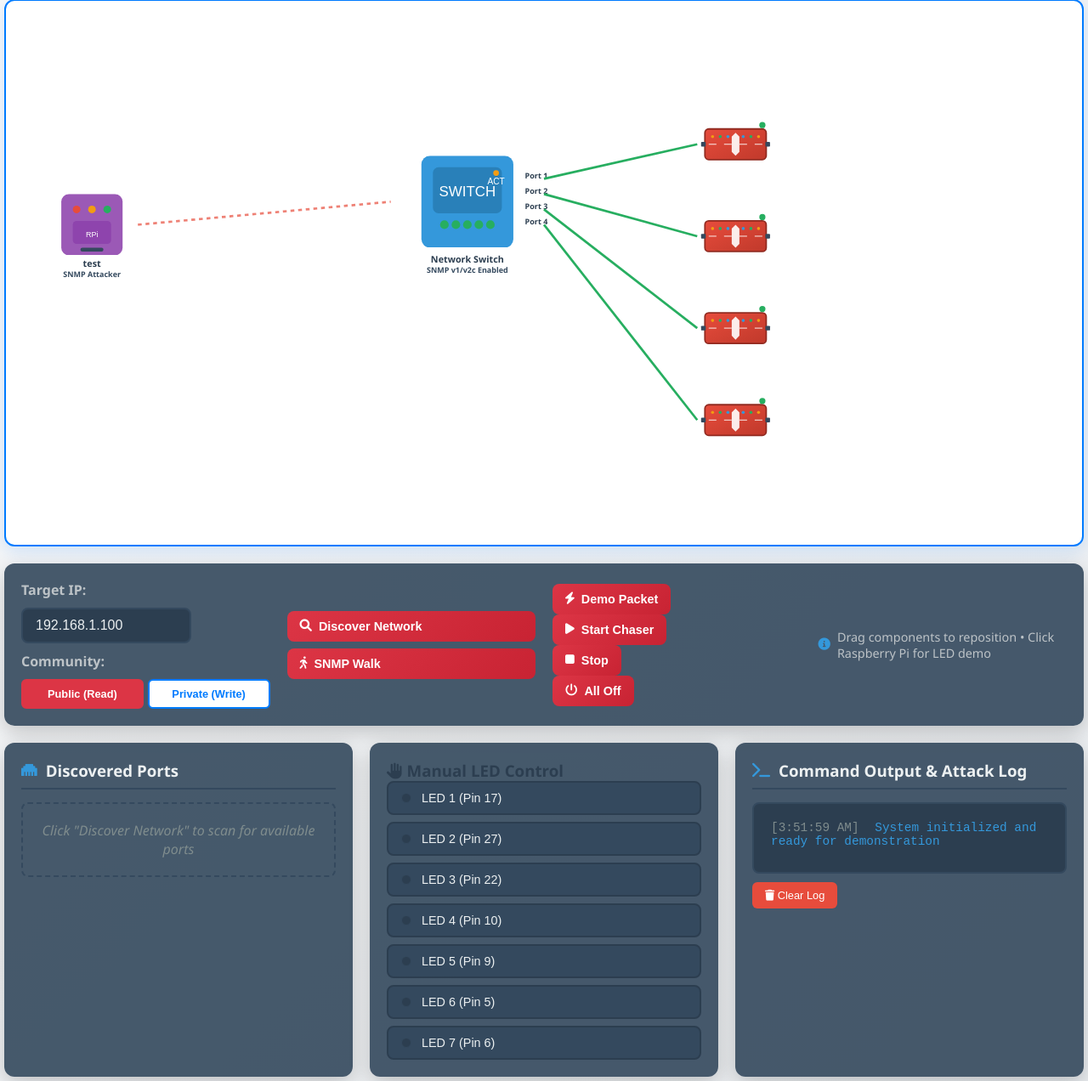
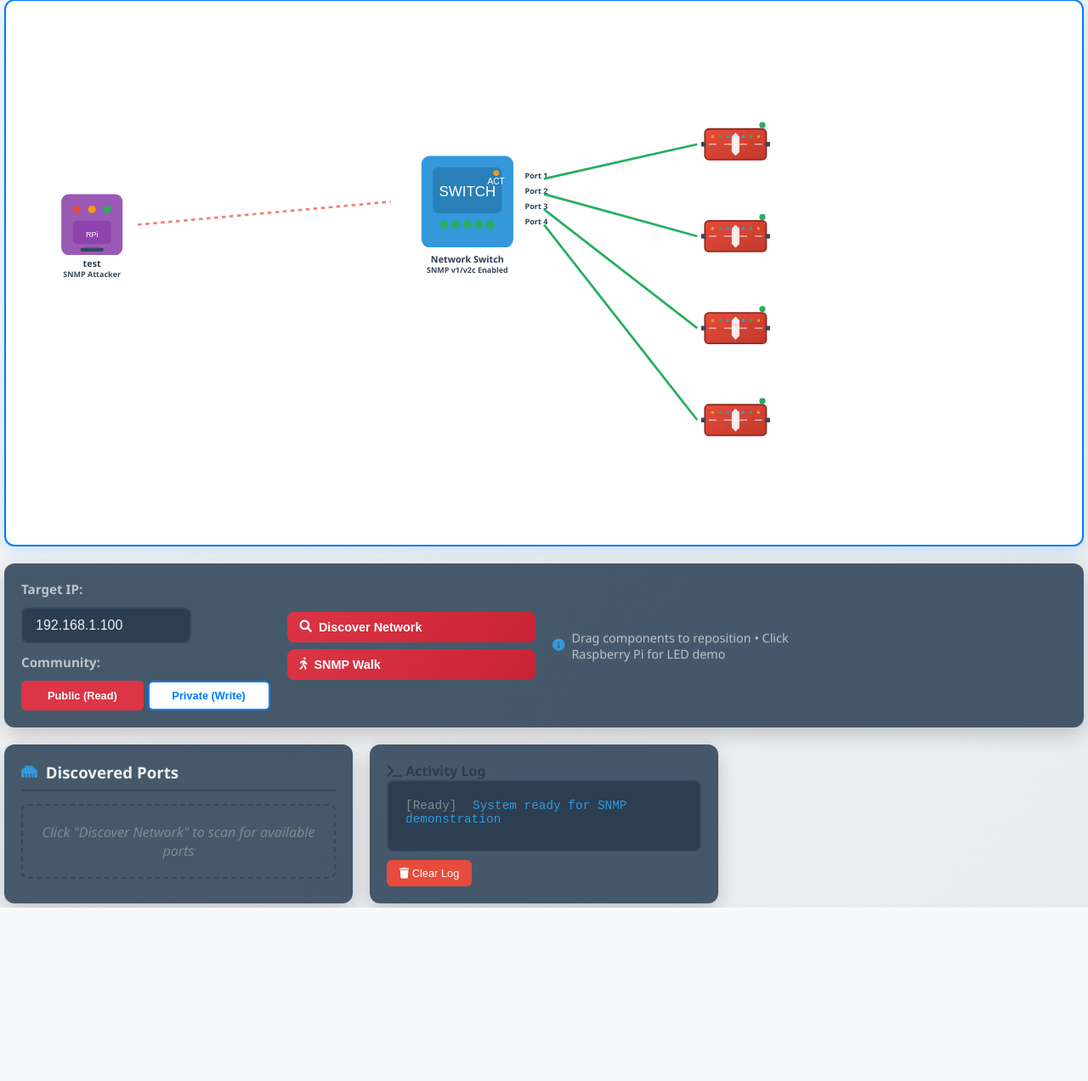
Before and after one commit to Whonceuponatime/kormarine-seanet, a Python web app: template templates/network_diagram.html in a window 1280 px wide. Shown: the part 165-1437 px from the top of the page at 85% size. After the commit the page ends 1233 px from the top, so only its background shows below. Run offline with Jinja, Linux system fonts and the light colour scheme; the template is opened without the code that fills it, so the values that code supplies are empty.

Commit message:
testtest

```diff
--- a/static/diagram.css
+++ b/static/diagram.css
@@ -188,7 +188,13 @@ body {
 .target-config {
     display: flex;
     flex-direction: column;
-    gap: 10px;
+    gap: 12px;
+}
+
+.target-config label {
+    font-weight: 600;
+    color: #495057;
+    font-size: 0.95rem;
 }
 
 .discovery-actions, .led-controls {
--- a/templates/network_diagram.html
+++ b/templates/network_diagram.html
@@ -247,20 +247,7 @@
                 </button>
             </div>
 
-            <div class="attack-actions">
-                <button id="demo-packet-btn" class="action-btn led-btn">
-                    <i class="fas fa-bolt"></i> Demo Packet
-                </button>
-                <button id="start-chaser-btn" class="action-btn led-btn">
-                    <i class="fas fa-play"></i> Start Chaser
-                </button>
-                <button id="stop-animation-btn" class="action-btn led-btn">
-                    <i class="fas fa-stop"></i> Stop
-                </button>
-                <button id="all-off-btn" class="action-btn led-btn">
-                    <i class="fas fa-power-off"></i> All Off
-                </button>
-            </div>
+
 
             <div class="status-display">
                 <div class="interaction-hint">
@@ -280,42 +267,10 @@
                 </div>
             </div>
 
-            <div class="manual-controls">
-                <h3><i class="fas fa-hand-paper"></i> Manual LED Control</h3>
-                <div class="manual-led-grid">
-                    <button class="manual-led-btn" data-pin="17">
-                        <div class="led-indicator-small" id="manual-led-17"></div>
-                        <span>LED 1 (Pin 17)</span>
-                    </button>
-                    <button class="manual-led-btn" data-pin="27">
-                        <div class="led-indicator-small" id="manual-led-27"></div>
-                        <span>LED 2 (Pin 27)</span>
-                    </button>
-                    <button class="manual-led-btn" data-pin="22">
-                        <div class="led-indicator-small" id="manual-led-22"></div>
-                        <span>LED 3 (Pin 22)</span>
-                    </button>
-                    <button class="manual-led-btn" data-pin="10">
-                        <div class="led-indicator-small" id="manual-led-10"></div>
-                        <span>LED 4 (Pin 10)</span>
-                    </button>
-                    <button class="manual-led-btn" data-pin="9">
-                        <div class="led-indicator-small" id="manual-led-9"></div>
-                        <span>LED 5 (Pin 9)</span>
-                    </button>
-                    <button class="manual-led-btn" data-pin="5">
-                        <div class="led-indicator-small" id="manual-led-5"></div>
-                        <span>LED 6 (Pin 5)</span>
-                    </button>
-                    <button class="manual-led-btn" data-pin="6">
-                        <div class="led-indicator-small" id="manual-led-6"></div>
-                        <span>LED 7 (Pin 6)</span>
-                    </button>
-                </div>
-            </div>
+
 
             <div class="attack-log">
-                <h3><i class="fas fa-terminal"></i> Command Output & Attack Log</h3>
+                <h4><i class="fas fa-terminal"></i> Activity Log</h4>
                 <div class="log-container" id="log-container">
                     <div class="log-entry info">
                         <span class="timestamp">[Ready]</span>
```
